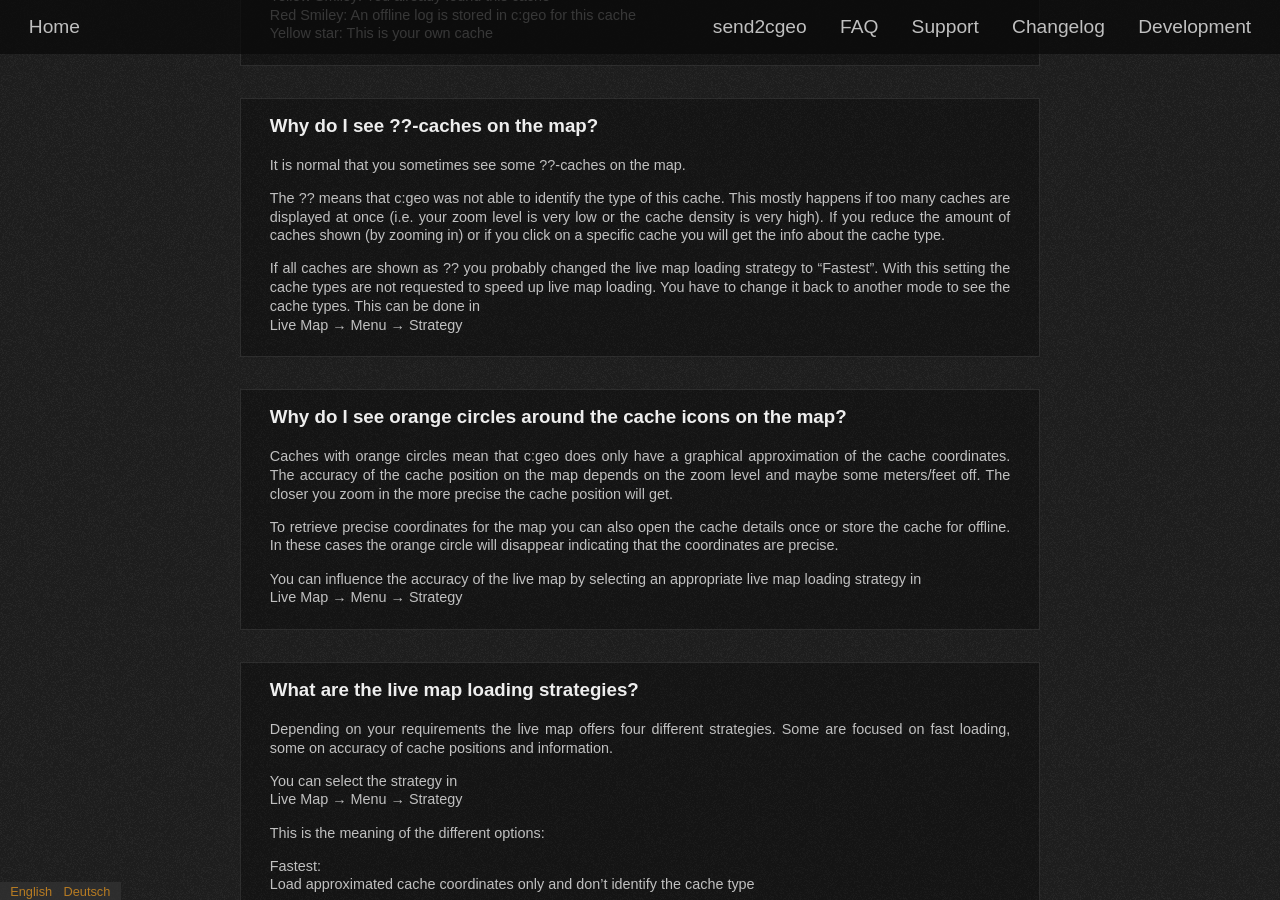
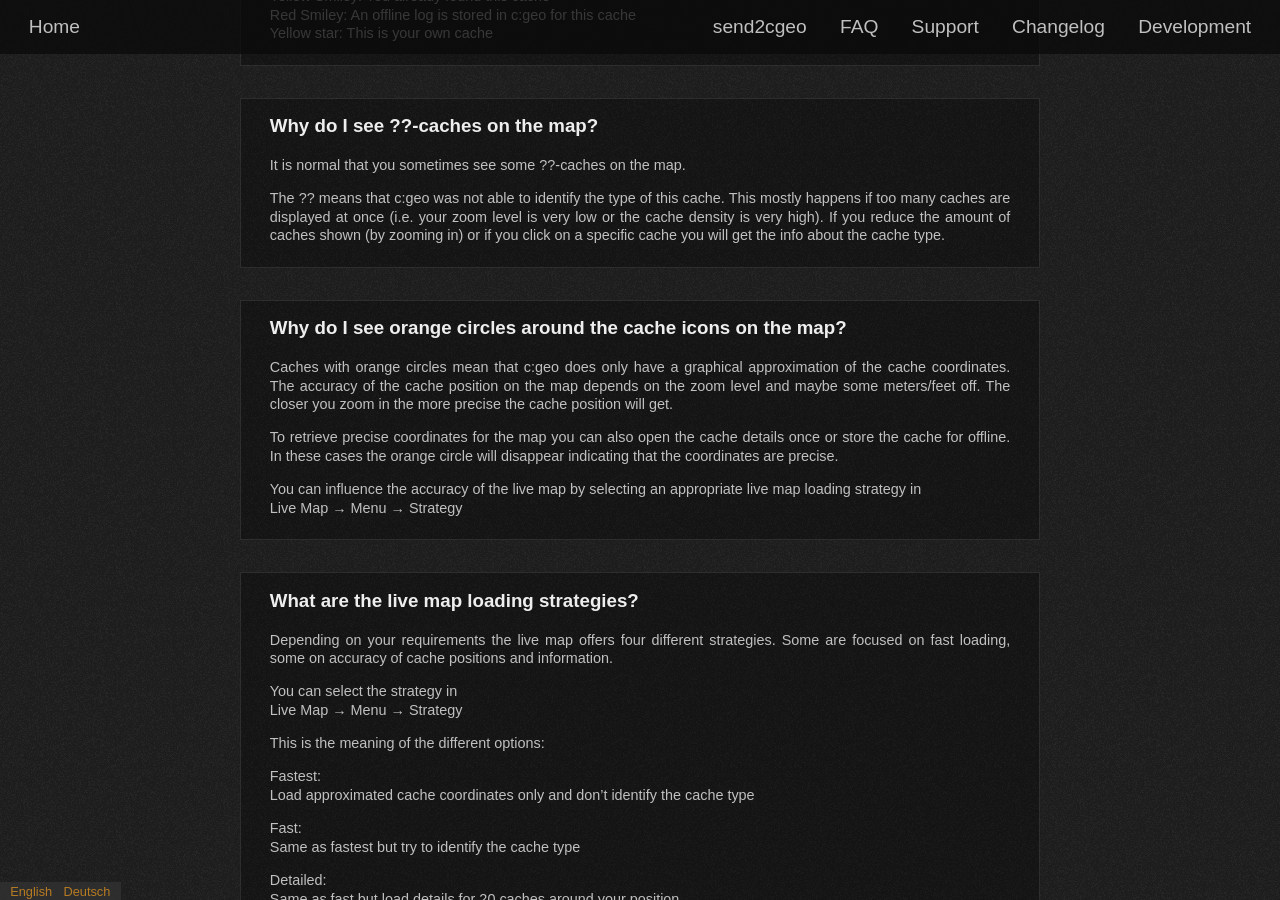
Before and after one commit to cgeo/cgeo.github.io, a Jekyll site: the page built from faq.html, in a window 1280 px wide and 900 px high, scrolled down 19598 px. Built offline with Jekyll 4.4.1, drawn with Linux system fonts in a browser that asks for light colours; some web fonts are replaced.

Commit message:
FAQ: Remove fastest strategy
https://github.com/cgeo/cgeo/issues/6106

```diff
--- a/_data/faq.yml
+++ b/_data/faq.yml
@@ -1443,9 +1443,6 @@
                 This mostly happens if too many caches are displayed at once (i.e. your zoom level is very low or the cache density is very high).
                 If you reduce the amount of caches shown (by zooming in) or if you click on a specific cache you will get the info about the cache type.
 
-                If all caches are shown as ?? you probably changed the live map loading strategy to "Fastest". With this setting the cache types are not requested to speed up live map loading.
-                You have to change it back to another mode to see the cache types. This can be done in \\
-                Live Map → Menu → Strategy
         de:
             title: Warum sehe ich ??-Caches auf der Karte?
             content: |
@@ -1454,10 +1451,6 @@
                 Die ?? bedeuten, dass c:geo nicht in der Lage war, den Typ des Caches zu erkennen.
                 Das passiert meistens, wenn zu viele Caches auf einmal auf der Karte angezeigt werden (d.h. deine Zoom-Stufe ist sehr gering oder die Cache-Dichte ist sehr hoch).
                 Wenn du die Anzahl angezeigter Caches reduzierst (durch Hereinzoomen) oder wenn du auf einen bestimmten Cache klickst, erhälst du Informationen über den Cache-Typ.
-
-                Wenn alle Caches als ?? angezeigt werden, hast du vermutlich die Ladestrategie der Live-Karte auf "Schnellste" gesetzt. In dieser Einstellung werden die Cache-Typen nicht abgefragt, um den Ladevorgang zu beschleunigen.
-                Du musst die Strategie wieder auf einen anderen Modus ändern, um die Cache-Typen zu sehen. Das kannst du hier machen:\\
-                Live-Karte → Menü → Strategie
 
       - id: map-orange-circles
         en:
```
